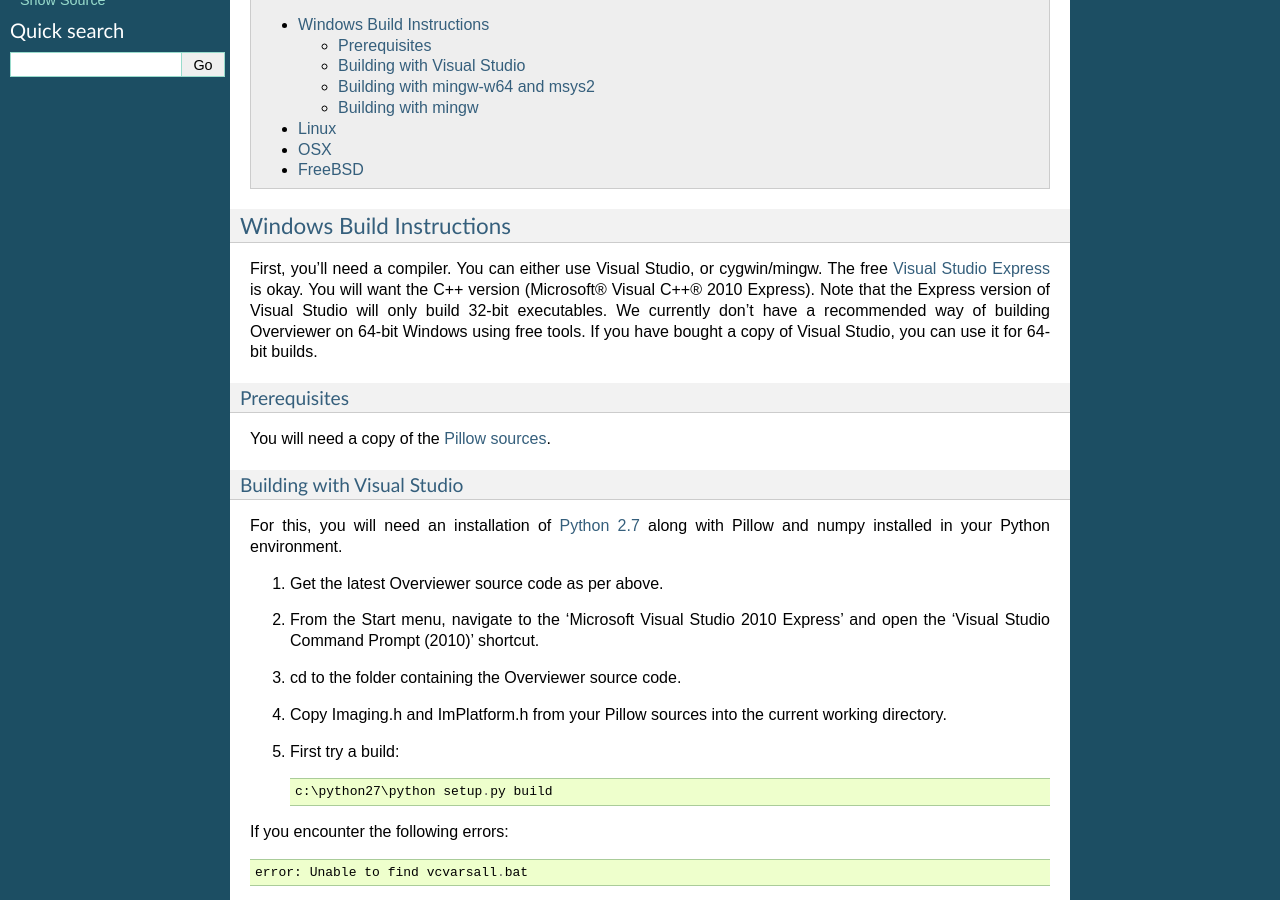
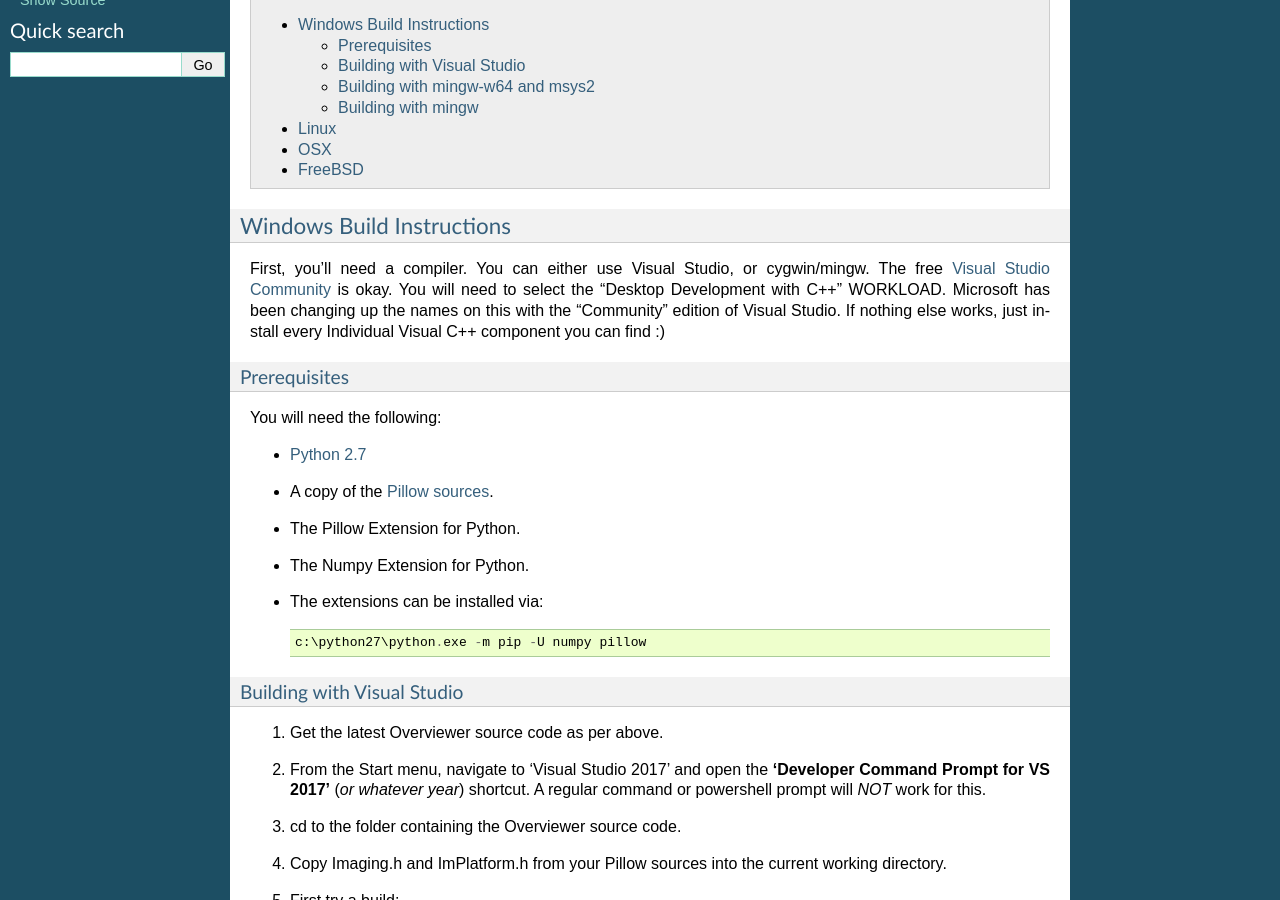
Before and after one commit to overviewer/Minecraft-Overviewer, a Sphinx documentation site: the page built from docs/building.rst, in a window 1280 px wide and 900 px high, scrolled down 536 px. Built offline with Sphinx 7.4.7, drawn with Linux system fonts in a browser that asks for light colours.

Commit message:
Modernize Windows build instructions
Updates to the Windows build instructions, terminology pulled from the current "Visual Studio Community 2017" version, which is the free version of VS at this time. I wrote these as a first timer building Overviewer. I also moved all of the pre-requisites to a bulleted list under a single header.

```diff
--- a/docs/building.rst
+++ b/docs/building.rst
@@ -36,26 +36,29 @@
 --------------------------
 
 First, you'll need a compiler.  You can either use Visual Studio, or
-cygwin/mingw. The free `Visual Studio Express
-<http://www.microsoft.com/express/Windows/>`_ is okay. You will want the C++
-version (Microsoft® Visual C++® 2010 Express).  Note that the Express version of
-Visual Studio will only build 32-bit executables.  We currently don't have a
-recommended way of building Overviewer on 64-bit Windows using free tools.  If you
-have bought a copy of Visual Studio, you can use it for 64-bit builds.
+cygwin/mingw. The free `Visual Studio Community
+<https://www.visualstudio.com/vs/community/>`_ is okay. You will need to select the "Desktop Development with C++" WORKLOAD. Microsoft has been changing up the names on this with the "Community" edition of Visual Studio. If nothing else works, just install every Individual Visual C++ component you can find :)
 
 
 Prerequisites
 ~~~~~~~~~~~~~
 
-You will need a copy of the `Pillow sources <https://github.com/python-pillow/Pillow>`_.
+You will need the following:
+
+- `Python 2.7 <https://www.python.org/downloads/windows/>`_
+- A copy of the `Pillow sources <https://github.com/python-pillow/Pillow>`_.
+- The Pillow Extension for Python.
+- The Numpy Extension for Python.
+- The extensions can be installed via::
+
+    c:\python27\python.exe -m pip -U numpy pillow
+
 
 Building with Visual Studio
 ~~~~~~~~~~~~~~~~~~~~~~~~~~~
 
-For this, you will need an installation of `Python 2.7 <https://www.python.org/downloads/windows/>`_ along with Pillow and numpy installed in your Python environment.
-
 1. Get the latest Overviewer source code as per above.
-2. From the Start menu, navigate to the 'Microsoft Visual Studio 2010 Express' and open the 'Visual Studio Command Prompt (2010)' shortcut.
+2. From the Start menu, navigate to 'Visual Studio 2017' and open the **'Developer Command Prompt for VS 2017'** (*or whatever year*) shortcut. A regular command or powershell prompt will *NOT* work for this.
 3. cd to the folder containing the Overviewer source code.
 4. Copy Imaging.h and ImPlatform.h from your Pillow sources into the current working directory.
 5. First try a build::
```
